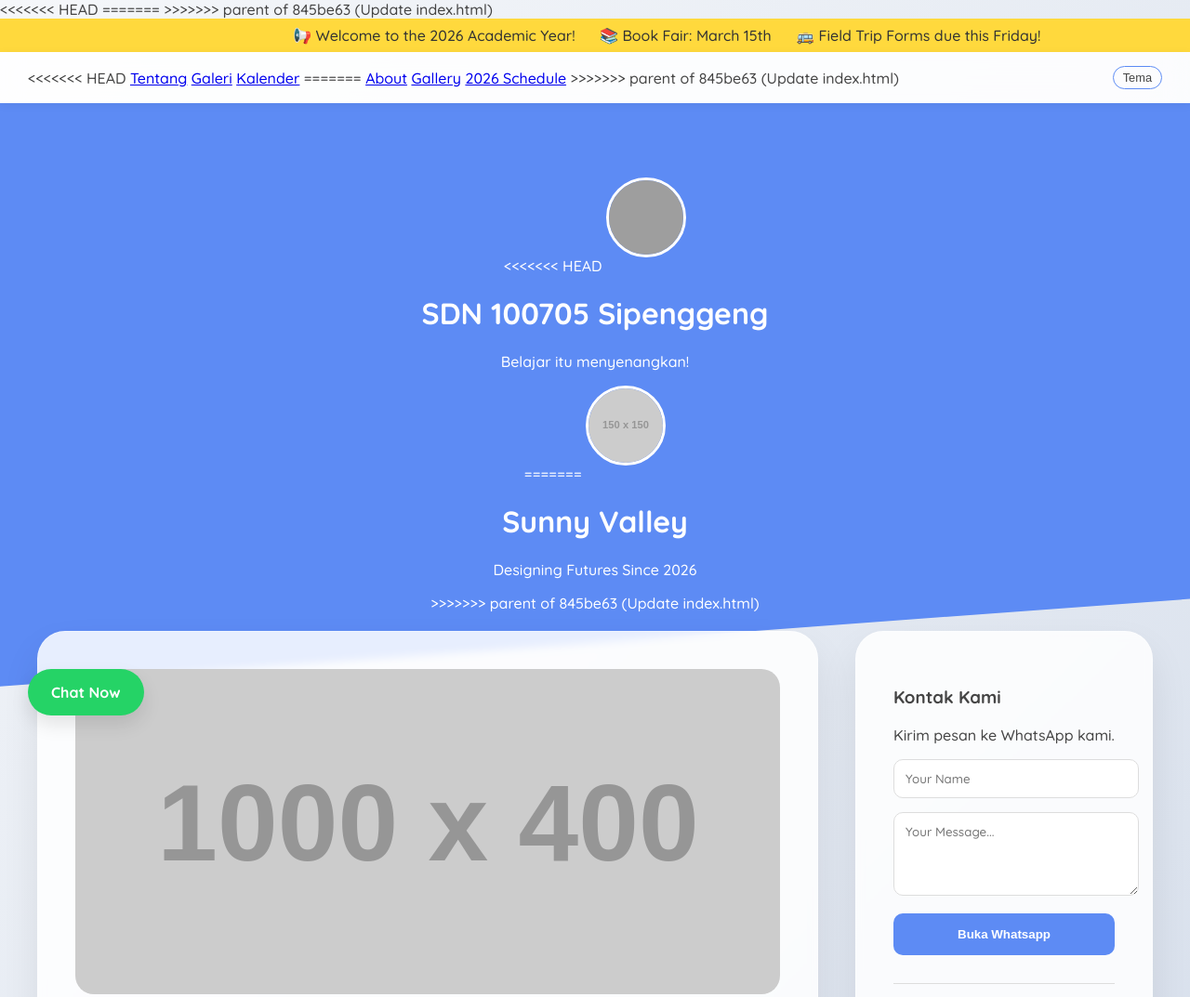
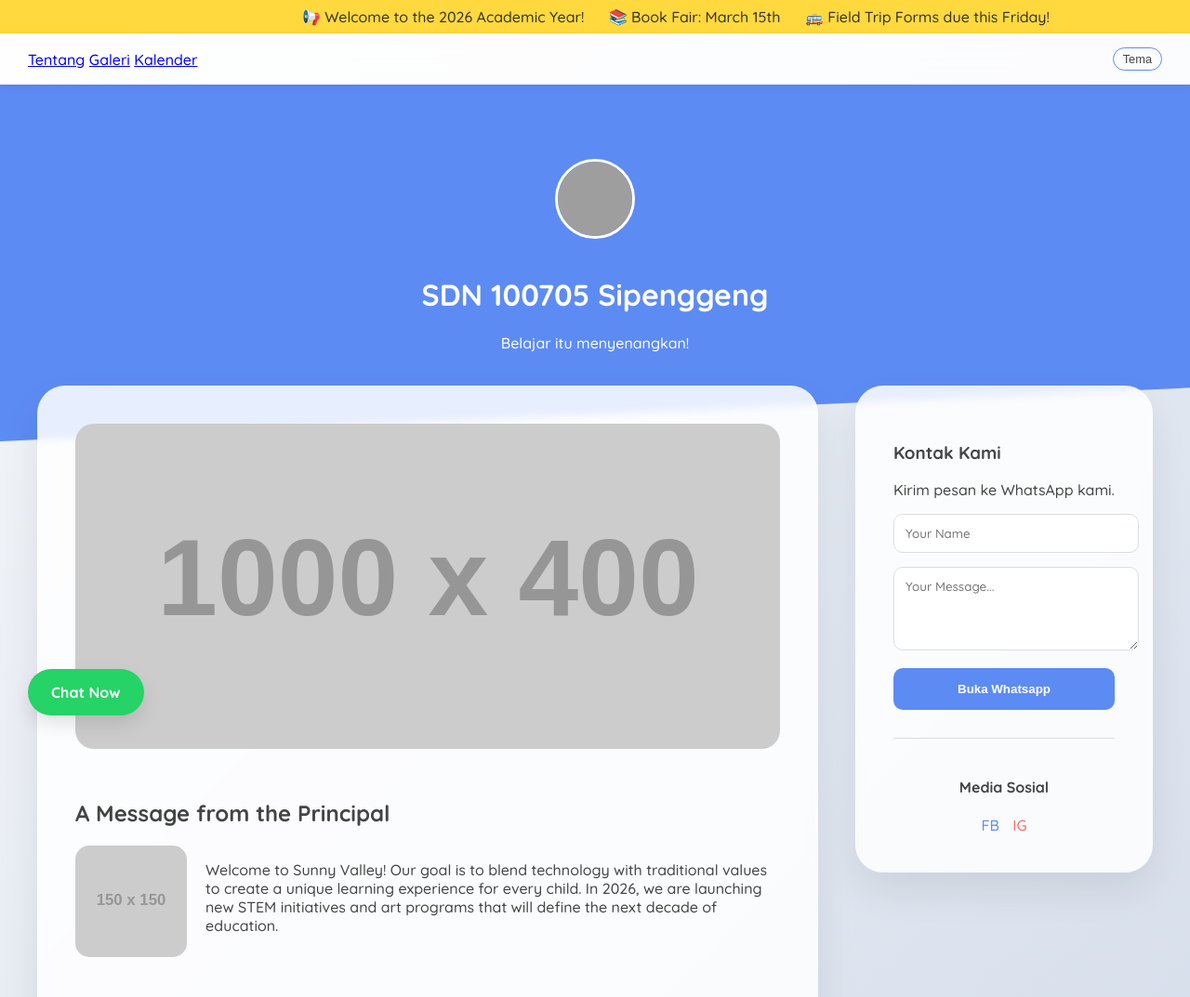
Before and after one commit to alisofnas/100705, a plain HTML site: page index.html in a window 1280 px wide. Shown: the top 1073 px of the page at 93% size. Drawn offline with Linux system fonts and the light colour scheme; grey boxes are pictures that could not be loaded; placeholder pictures from the web are drawn by us.

Commit message:
Update index.html

```diff
--- a/index.html
+++ b/index.html
@@ -3,11 +3,7 @@
 <head>
     <meta charset="UTF-8">
     <meta name="viewport" content="width=device-width, initial-scale=1.0">
-<<<<<<< HEAD
     <title>Laman SDN 100705 Sipenggeng</title>
-=======
-    <title>Portal SDN 100705 Sipenggeng</title>
->>>>>>> parent of 845be63 (Update index.html)
     <link href="https://fonts.googleapis.com/css2?family=Quicksand:wght@300;500;700&display=swap" rel="stylesheet">
 
     <style>
@@ -148,15 +144,9 @@
 
     <nav class="navbar">
         <div class="nav-links">
-<<<<<<< HEAD
             <a href="#about">Tentang</a>
             <a href="#gallery">Galeri</a>
             <a href="#calendar">Kalender</a>
-=======
-            <a href="#about">About</a>
-            <a href="#gallery">Gallery</a>
-            <a href="#calendar">2026 Schedule</a>
->>>>>>> parent of 845be63 (Update index.html)
         </div>
         <div class="theme-menu">
             <button class="dropdown-toggle" onclick="toggleThemeMenu()">Tema</button>
@@ -169,15 +159,9 @@
     </nav>
 
     <header>
-<<<<<<< HEAD
         <img src="https://blogger.googleusercontent.com/img/b/R29vZ2xl/AVvXsEhQFOXlcj2tOqNuOKDC35tPNB_BcLIc8mnUuzdHJDLgIo3bz9FnNEqNgwzMROJDnnDHjfTSwi8XvimNwKfYmhBiTmiZcNta6luGpkB6vzLsMTlLcxqE2kJ4s1Yc7YJLFC659LKSkmrfZmU/w400-h246/Logo+Sekolah+Dasar+%2528Logo+SD%2529.png?text=LOGO" alt="Logo" class="logo fade-in">
         <h1 class="fade-in">SDN 100705 Sipenggeng</h1>
         <p class="fade-in" style="animation-delay: 0.2s;">Belajar itu menyenangkan!</p>
-=======
-        <img src="https://placehold.co/150x150/FFD93D/white?text=LOGO" alt="Logo" class="logo fade-in">
-        <h1 class="fade-in">Sunny Valley</h1>
-        <p class="fade-in" style="animation-delay: 0.2s;">Designing Futures Since 2026</p>
->>>>>>> parent of 845be63 (Update index.html)
     </header>
 
     <div class="main-wrapper">
```
